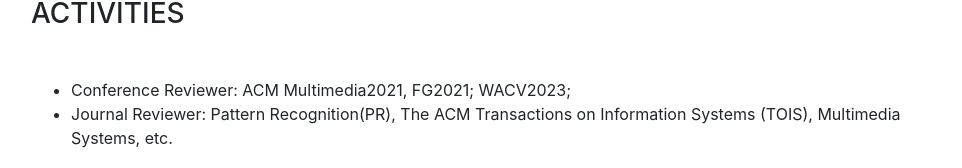
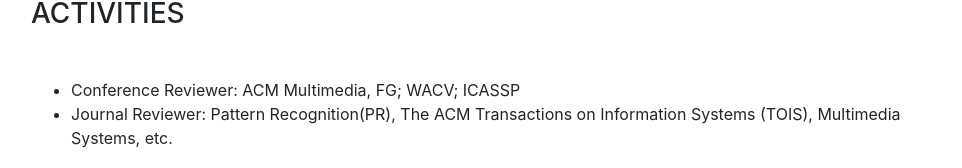
Before and after one commit to XuriGe1995/XuriGe1995.github.io, a website with bundled scripts: page index.html in a window 1280 px wide. Shown: the part 3048-3216 px from the top of the page, without its empty margins (289-1251 px from the left). Built offline with nearby package versions, Linux system fonts and the light colour scheme; some icons are missing; a web font is replaced by a local one.

Commit message:
HomePage

```diff
--- a/index.html
+++ b/index.html
@@ -117,7 +117,7 @@
 		<b>Xuri Ge</b><sup>✉</sup>, Joemon M. Jose, Pengcheng Wang, Arunachalam Iyer, Xiao Liu, Hu Han <br>
                 <b>ALGRNet: Multi-Relational Adaptive Facial Action Unit Modelling for Face Representation and Relevant Recognitions.</b> <b>[J]</b>
                   <a href="https://ieeexplore.ieee.org/abstract/document/10225375" target="_blank">[pdf]</a>
-                  <br>IEEE Transactions on Biometrics, Behavior, and Identity Science (TBIOM), 2023.
+                  <br>IEEE Transactions on Biometrics, Behavior, and Identity Science (<b>TBIOM</b>), 2023.
               </div>
             </div>
             <!-- 文章序列6 -->
@@ -129,7 +129,7 @@
                 <b>Xuri Ge</b>, Fuhai Chen<sup>✉</sup>, Songpe Xu, Fuxiang Tao, Joemon M. Jose.<br>
                 <b>Cross-modal Semantic Enhanced Interaction for Image-Sentence Retrieval.</b>
                   <a href="https://openaccess.thecvf.com/content/WACV2023/papers/Ge_Cross-Modal_Semantic_Enhanced_Interaction_for_Image-Sentence_Retrieval_WACV_2023_paper.pdf" target="_blank">[pdf]</a>
-                  <br>Winter Conference on Applications of Computer Vision (WACV2023), 2023.<a href="http://portal.core.edu.au/conf-ranks/" target="_blank">[CORE Rank A]</a>
+                  <br>Winter Conference on Applications of Computer Vision (<b>WACV2023</b>), 2023.<a href="http://portal.core.edu.au/conf-ranks/" target="_blank">[CORE Rank A]</a>
               </div>
             </div>
             <!-- 文章序列5 -->
@@ -141,7 +141,7 @@
 		Fuxiang Tao, <b>Xuri Ge<sup>✉</sup></b>, Wei Ma, Anna Esposito, Alessandro Vinciarelli.<br>
                 <b>Multi-Local Attention for Speech-based Depression Detection.</b>
                   <a href="https://ieeexplore.ieee.org/abstract/document/10095757" target="_blank">[pdf]</a>
-                  <br>IEEE International Conference on Acoustics, Speech and Signal Processing (ICASSP2023), 2023.<a href="https://www.ccf.org.cn/Academic_Evaluation/CGAndMT/" target="_blank">[CCF B]</a>
+                  <br>IEEE International Conference on Acoustics, Speech and Signal Processing (<b>ICASSP</b>), 2023.<a href="https://www.ccf.org.cn/Academic_Evaluation/CGAndMT/" target="_blank">[CCF B]</a>
               </div>
             </div>
             <!-- 文章序列5 -->
@@ -153,7 +153,7 @@
                 Songpei Xu, Chaitanya Kaul, <b>Xuri Ge</b>, Roderick Murray-Smith.<br>
                 <b>Continuous Interaction with a Smart Speaker via Low-dimensional Embeddings of Dynamic Hand Pose.</b>
                   <a href="https://ieeexplore.ieee.org/abstract/document/10096097" target="_blank">[pdf]</a>
-                  <br>IEEE International Conference on Acoustics, Speech and Signal Processing (ICASSP2023), 2023.<a href="https://www.ccf.org.cn/Academic_Evaluation/CGAndMT/" target="_blank">[CCF B]</a>
+                  <br>IEEE International Conference on Acoustics, Speech and Signal Processing (<b>ICASSP</b>), 2023.<a href="https://www.ccf.org.cn/Academic_Evaluation/CGAndMT/" target="_blank">[CCF B]</a>
               </div>
             </div>
             <!-- 文章序列4 -->
@@ -165,7 +165,7 @@
                 <b>Xuri Ge<sup>✉</sup></b>, Fuhai Chen, Joemon M. Jose, Zhilong Ji, Zhongqin Wu, Xiao Liu.<br>
                 <b>Structured Multi-modal Feature Embedding and Alignment for Image-Sentence Retrieval.</b>
                   <a href="https://dl.acm.org/doi/abs/10.1145/3474085.3475634" target="_blank">[pdf]</a>
-                  <br>ACM International Conference on Multimedia (ACM MM), 2021. <a href="http://portal.core.edu.au/conf-ranks/" target="_blank">[CORE Rank A*]</a>
+                  <br>ACM International Conference on Multimedia (<b>ACM MM</b>), 2021. <a href="http://portal.core.edu.au/conf-ranks/" target="_blank">[CORE Rank A*]</a>
               </div>
             </div>
             <!-- 文章序列3 -->
@@ -177,7 +177,7 @@
                 <b>Xuri Ge<sup>*✉</sup></b>, Pengcheng Wang<sup>*</sup>, Hu Han, Joemon M. Jose, Zhonglong Ji, Zhongqin Wu, Xiao Liu.<br>
                 <b>Local Global Relational Network for Facial Action Units Recognition. (Long-paper, Full Oral Report)</b>
                   <a href="https://ieeexplore.ieee.org/stamp/stamp.jsp?arnumber=9666961" target="_blank">[pdf]</a>
-                  <br>IEEE International Conference on Automatic Face and Gesture Recognition (FG), 2021. <a href="http://portal.core.edu.au/conf-ranks/" target="_blank">[CORE Rank B]</a> <a href="https://numbda.cs.tsinghua.edu.cn/~yuwj/TH-CPL.pdf" target="_blank">[TH-CPL Rank B]</a>
+                  <br>IEEE International Conference on Automatic Face and Gesture Recognition (<b>FG</b>), 2021. <a href="http://portal.core.edu.au/conf-ranks/" target="_blank">[CORE Rank B]</a> <a href="https://numbda.cs.tsinghua.edu.cn/~yuwj/TH-CPL.pdf" target="_blank">[TH-CPL Rank B]</a>
               </div>
             </div>
             <!-- 文章序列2 -->
@@ -304,7 +304,7 @@
       <div class="my-auto">
         <h3 class="mb-5">Activities</h3>
           <ul>
-              <li>Conference Reviewer: ACM Multimedia2021, FG2021; WACV2023; </li>
+              <li>Conference Reviewer: ACM Multimedia, FG; WACV; ICASSP </li>
               <li>Journal Reviewer: Pattern Recognition(PR), The ACM Transactions on Information Systems (TOIS), Multimedia Systems, etc.</li>
 	      <p></p>
               <!-- <li>Conference Reviewer: CVPR'21, AAAI'21
```
